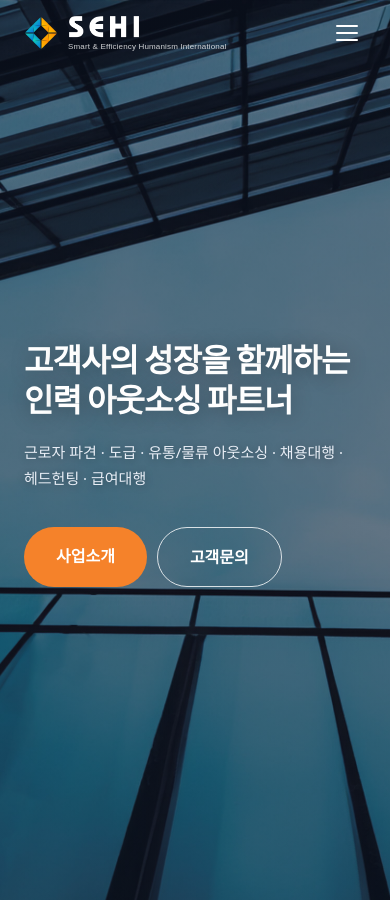
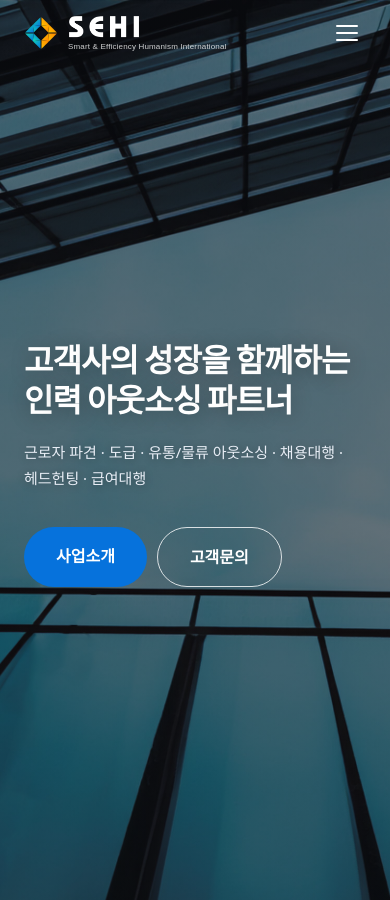
Before and after one commit to ivovilove2-maker/github.io, a Jekyll site: the page built from index.html, in a window 390 px wide and 900 px high. Built offline with Jekyll 4.4.1, drawn with Linux system fonts in a browser that asks for light colours; some web fonts are replaced.

Commit message:
사이트 색감 변경: 주황·살구 → 무채색 + 로고 블루, 주황은 포인트만
- 주색 #0672DC (로고 파랑), 글자 차콜 #1B1F27, 배경 흰색
- 파트너존·하단을 차콜로, 인사말 타이틀 띠는 연회색
- 작은 영문 라벨·진행 표시에만 주황 #F28C28

Co-Authored-By: Claude Opus 5.5 <noreply@anthropic.com>

```diff
--- a/assets/css/style.css
+++ b/assets/css/style.css
@@ -5,19 +5,20 @@
    색을 바꾸고 싶으면 아래 :root 값만 수정하세요.
    ========================================================= */
 :root{
-  --brand:#FF8A3D;        /* 메인 주황 */
-  --brand-dark:#E86F1F;   /* 버튼 hover */
-  --brand-soft:#FFF1E6;   /* 연한 주황 배경 */
-  --brand-softer:#FFF8F2; /* 더 연한 배경 */
-  --ink:#2D2A26;          /* 본문 글자 (따뜻한 검정) */
-  --sub:#6F6A63;          /* 보조 글자 */
-  --line:#EFE8E1;         /* 선 */
-  --bg:#FFFCF9;           /* 페이지 배경 (아이보리) */
+  --brand:#0672DC;        /* 메인 블루 (로고) */
+  --brand-dark:#0558B4;   /* 버튼 hover */
+  --brand-soft:#EDF3FB;   /* 연한 블루 배경 */
+  --brand-softer:#F5F7FA; /* 더 연한 배경 */
+  --ink:#1B1F27;          /* 본문 글자 (차콜) */
+  --sub:#646A75;          /* 보조 글자 */
+  --line:#E6E8EB;         /* 선 */
+  --bg:#FFFFFF;           /* 페이지 배경 */
+  --point:#F28C28;        /* 포인트 주황 (작은 표시에만) */
   --card:#FFFFFF;
   --radius:20px;
   --radius-sm:12px;
-  --shadow:0 6px 24px rgba(120,80,40,.08);
-  --shadow-hover:0 12px 32px rgba(120,80,40,.14);
+  --shadow:0 6px 24px rgba(20,28,40,.08);
+  --shadow-hover:0 12px 32px rgba(20,28,40,.14);
   --max:1120px;
 }
 *{box-sizing:border-box}
@@ -28,7 +29,7 @@ img{max-width:100%;display:block}
 .wrap{max-width:var(--max);margin:0 auto;padding:0 24px}
 
 /* ===== 헤더 ===== */
-.hd{position:sticky;top:0;z-index:50;background:rgba(255,252,249,.92);backdrop-filter:blur(8px);border-bottom:1px solid var(--line)}
+.hd{position:sticky;top:0;z-index:50;background:rgba(255,255,255,.92);backdrop-filter:blur(8px);border-bottom:1px solid var(--line)}
 .util{display:flex;justify-content:flex-end;gap:16px;font-size:12px;color:var(--sub);padding-top:8px}
 .util a:hover{color:var(--brand)}
 .nav{display:flex;align-items:center;justify-content:space-between;height:66px}
@@ -47,7 +48,7 @@ img{max-width:100%;display:block}
 .btns{display:flex;gap:10px;flex-wrap:wrap}
 .btn{display:inline-block;padding:13px 26px;border-radius:999px;font-weight:700;font-size:15px;border:0;cursor:pointer;font-family:inherit;transition:background .2s,transform .2s,box-shadow .2s}
 .btn:hover{transform:translateY(-2px)}
-.btn-primary{background:var(--brand);color:#fff;box-shadow:0 6px 16px rgba(255,138,61,.3)}
+.btn-primary{background:var(--brand);color:#fff;box-shadow:0 6px 16px rgba(6,114,220,.22)}
 .btn-primary:hover{background:var(--brand-dark)}
 .btn-ghost{background:#fff;color:var(--brand);border:1.5px solid var(--brand)}
 .btn-ghost:hover{background:var(--brand-soft)}
@@ -61,8 +62,8 @@ img{max-width:100%;display:block}
   min-height:100vh;min-height:100svh;
   display:flex;align-items:center;padding:120px 0 80px;
   background:
-    linear-gradient(90deg,rgba(15,25,45,.70) 0%,rgba(15,25,45,.35) 50%,rgba(15,25,45,0) 100%),
-    linear-gradient(180deg,rgba(15,25,45,.45) 0%,rgba(15,25,45,0) 22%),
+    linear-gradient(90deg,rgba(14,17,23,.70) 0%,rgba(14,17,23,.35) 50%,rgba(14,17,23,0) 100%),
+    linear-gradient(180deg,rgba(14,17,23,.45) 0%,rgba(14,17,23,0) 22%),
     url('../../images/hero.jpg') center/cover no-repeat,
     #8FB4D9;
 }
@@ -70,8 +71,8 @@ img{max-width:100%;display:block}
 .hero h1{margin:0 0 18px;font-size:56px;line-height:1.25;font-weight:800;color:#fff;text-shadow:0 2px 20px rgba(0,0,0,.3)}
 .hero .lead{margin:0 0 36px;font-size:18px;color:#E9EEF6;text-shadow:0 1px 8px rgba(0,0,0,.3)}
 .hero .btn{padding:15px 32px;font-size:16px}
-.hero .btn-primary{background:#F5822A;box-shadow:none}
-.hero .btn-primary:hover{background:#D96A14}
+.hero .btn-primary{background:var(--brand);box-shadow:none}
+.hero .btn-primary:hover{background:var(--brand-dark)}
 .hero .btn-ghost{background:transparent;color:#fff;border:1.5px solid rgba(255,255,255,.8)}
 .hero .btn-ghost:hover{background:rgba(255,255,255,.14)}
 /* 아래로 스크롤 안내 */
@@ -90,7 +91,7 @@ img{max-width:100%;display:block}
 .is-home .hd:not(.scrolled) .gnb>li:hover>a{background:rgba(255,255,255,.15);color:#fff}
 .is-home .hd:not(.scrolled) .menu-btn span{background:#fff}
 .is-home .hd:not(.scrolled) .logo-sym circle{fill:#fff}
-.is-home .hd.scrolled{background:rgba(255,252,249,.95);backdrop-filter:blur(8px);border-bottom-color:var(--line)}
+.is-home .hd.scrolled{background:rgba(255,255,255,.95);backdrop-filter:blur(8px);border-bottom-color:var(--line)}
 
 .main-sec{padding:72px 0}
 .main-sec.alt{background:var(--brand-softer)}
@@ -100,7 +101,7 @@ img{max-width:100%;display:block}
 .main-head a:hover{color:var(--brand);border-color:var(--brand)}
 .main-grid{display:grid;grid-template-columns:1fr 290px;gap:32px;align-items:start}
 .mini{margin:20px 0 10px;font-size:15px;color:var(--brand)}
-.contact-card{background:var(--brand);color:#fff;border-radius:var(--radius);padding:28px;text-align:center;box-shadow:0 12px 28px rgba(255,138,61,.3)}
+.contact-card{background:var(--brand);color:#fff;border-radius:var(--radius);padding:28px;text-align:center;box-shadow:0 12px 28px rgba(6,114,220,.22)}
 .contact-card h2{margin:0 0 8px;font-size:20px}
 .contact-card dl{margin:0}
 .contact-card dt{margin-top:16px;font-size:13px;opacity:.85}
@@ -127,7 +128,7 @@ img{max-width:100%;display:block}
 
 /* ===== 서브 공통 ===== */
 .sub-visual{position:relative;overflow:hidden;background:var(--brand-soft) url('../../images/sub.jpg') right center/cover no-repeat;padding:60px 0}
-.sub-visual::after{content:"";position:absolute;width:260px;height:260px;border-radius:50%;background:#FFE0C7;right:-60px;top:-90px;opacity:.8}
+.sub-visual::after{content:"";position:absolute;width:260px;height:260px;border-radius:50%;background:#DCE8F7;right:-60px;top:-90px;opacity:.8}
 .sub-visual .wrap{position:relative;z-index:1}
 .sub-visual .en{margin:0;color:var(--brand);font-weight:700;font-size:13px;letter-spacing:.06em}
 .sub-visual h1{margin:4px 0;font-size:36px;font-weight:800}
@@ -171,11 +172,11 @@ img{max-width:100%;display:block}
 .org-top{display:flex;align-items:center;gap:20px;flex-wrap:wrap;justify-content:center}
 .org-box{border-radius:var(--radius-sm);padding:14px 18px;text-align:center;font-weight:700;font-size:15px}
 .org-box small{display:block;font-size:13px;font-weight:400}
-.org-ceo{background:var(--brand);color:#fff;padding:20px 44px;font-size:17px;border-radius:999px;box-shadow:0 10px 24px rgba(255,138,61,.3)}
+.org-ceo{background:var(--brand);color:#fff;padding:20px 44px;font-size:17px;border-radius:999px;box-shadow:0 10px 24px rgba(6,114,220,.22)}
 .org-ceo small{opacity:.9}
-.org-side{background:#fff;color:var(--sub);border:1.5px dashed #E6D6C6;border-radius:999px}
-.org-vline{width:2px;height:36px;background:#F0D9C5}
-.org-cols{display:grid;grid-template-columns:repeat(3,minmax(0,1fr));gap:20px;width:100%;border-top:2px solid #F0D9C5;padding-top:28px}
+.org-side{background:#fff;color:var(--sub);border:1.5px dashed #D5D9E0;border-radius:999px}
+.org-vline{width:2px;height:36px;background:#D5D9E0}
+.org-cols{display:grid;grid-template-columns:repeat(3,minmax(0,1fr));gap:20px;width:100%;border-top:2px solid #D5D9E0;padding-top:28px}
 .org-col{display:flex;flex-direction:column;gap:10px}
 .org-head{background:var(--brand-soft);color:var(--brand-dark)}
 .org-head small{color:var(--sub)}
@@ -183,7 +184,7 @@ img{max-width:100%;display:block}
 .org-team small{color:var(--sub)}
 
 /* 연혁 */
-.timeline{border-left:3px solid #F6DCC6;margin-left:10px}
+.timeline{border-left:3px solid #D5D9E0;margin-left:10px}
 .tl-year{position:relative;padding:0 0 36px 40px}
 .tl-year::before{content:"";position:absolute;left:-12px;top:8px;width:21px;height:21px;border-radius:50%;background:var(--brand);box-shadow:0 0 0 6px var(--brand-soft)}
 .tl-year h2{margin:0 0 12px;font-size:30px;color:var(--brand);line-height:1.2;font-weight:800}
@@ -213,7 +214,7 @@ img{max-width:100%;display:block}
 .partners article{background:var(--card);border-radius:var(--radius);padding:30px;box-shadow:var(--shadow)}
 .partners h2{margin:0 0 16px;font-size:18px}
 .chips{display:flex;flex-wrap:wrap;gap:8px;margin:0;padding:0;list-style:none}
-.chips li{background:var(--brand-soft);color:#8A4A1C;border-radius:999px;padding:7px 15px;font-size:14px;font-weight:500}
+.chips li{background:var(--brand-soft);color:#0558B4;border-radius:999px;padding:7px 15px;font-size:14px;font-weight:500}
 .job-list{margin:0;padding:8px 24px;list-style:none;background:var(--card);border-radius:var(--radius);box-shadow:var(--shadow)}
 .job-list li{position:relative;padding:14px 0 14px 18px;border-bottom:1px solid var(--line);font-size:15px}
 .job-list li:last-child{border-bottom:0}
@@ -226,7 +227,7 @@ img{max-width:100%;display:block}
 .board td{padding:16px 8px;border-top:1px solid var(--line);text-align:center}
 .board td.c-tt{text-align:left}
 .board .c-no{width:80px}.board .c-wr{width:100px}.board .c-dt{width:120px;color:var(--sub)}
-.board .is-notice td{background:#FFFAF5}
+.board .is-notice td{background:#F5F7FA}
 .board a:hover{color:var(--brand)}
 .badge{display:inline-block;background:var(--brand);color:#fff;font-size:12px;font-weight:700;border-radius:999px;padding:2px 10px}
 .post{margin-top:40px;background:var(--card);border-radius:var(--radius);padding:34px;box-shadow:var(--shadow)}
@@ -242,7 +243,7 @@ img{max-width:100%;display:block}
 .inq-form .btn{align-self:flex-start}
 
 /* ===== 푸터 ===== */
-.ft{background:#3A3530;color:#BDB5AC;font-size:13px;padding:40px 0;border-radius:32px 32px 0 0}
+.ft{background:#1B1F27;color:#9AA0AA;font-size:13px;padding:40px 0;border-radius:32px 32px 0 0}
 .ft p{margin:2px 0}
 .ft i{font-style:normal;margin:0 6px;opacity:.5}
 .ft-name{color:#fff;font-weight:700;font-size:15px;margin-bottom:8px !important}
@@ -274,7 +275,7 @@ img{max-width:100%;display:block}
   .greet-lead .big{font-size:21px}
   .inq-form,.post,.biz article{padding:24px}
   .hero{padding:100px 0 72px;background:
-    linear-gradient(rgba(15,25,45,.55),rgba(15,25,45,.55)),
+    linear-gradient(rgba(14,17,23,.55),rgba(14,17,23,.55)),
     url('../../images/hero.jpg') center/cover no-repeat,#8FB4D9}
   .hero h1{font-size:32px}
   .hero .lead{font-size:15px}
@@ -352,14 +353,14 @@ img{max-width:100%;display:block}
    색을 바꾸려면 .pz 안의 --pz-* 값만 수정하세요.
    ========================================================= */
 .pz{
-  --pz-bg:#0F1C36;            /* 남색 배경 */
-  --pz-bg-2:#16264A;          /* 조금 밝은 남색 */
+  --pz-bg:#16191F;            /* 차콜 배경 */
+  --pz-bg-2:#23272F;          /* 조금 밝은 차콜 */
   --pz-line:rgba(255,255,255,.12);
   --pz-text:#FFFFFF;
-  --pz-sub:#A8B3C9;
-  --pz-accent:#FF9A52;        /* 포인트 주황 */
+  --pz-sub:#A3A9B3;
+  --pz-accent:#F28C28;        /* 포인트 주황 */
   --pz-card:#FFFFFF;
-  --pz-card-text:#1B2A4A;
+  --pz-card-text:#1B1F27;
   --pz-delay:4s;              /* 자동 넘김 간격 */
 
   position:relative; overflow:hidden;
@@ -481,8 +482,8 @@ img{max-width:100%;display:block}
   flex:0 0 auto; display:inline-flex; align-items:center; gap:8px;
   font-size:13px; font-weight:700; color:var(--pz-accent); white-space:nowrap;
 }
-.pz-cases-label::before{ content:""; width:7px; height:7px; border-radius:50%; background:var(--pz-accent); box-shadow:0 0 0 4px rgba(255,154,82,.2); animation:pzPulse 1.8s ease-in-out infinite; }
-@keyframes pzPulse{ 50%{ box-shadow:0 0 0 7px rgba(255,154,82,0); } }
+.pz-cases-label::before{ content:""; width:7px; height:7px; border-radius:50%; background:var(--pz-accent); box-shadow:0 0 0 4px rgba(242,140,40,.2); animation:pzPulse 1.8s ease-in-out infinite; }
+@keyframes pzPulse{ 50%{ box-shadow:0 0 0 7px rgba(242,140,40,0); } }
 .pz-cases-view{
   flex:1; min-width:0; overflow:hidden;
   -webkit-mask-image:linear-gradient(90deg, transparent, #000 4%, #000 96%, transparent);
@@ -537,12 +538,12 @@ img{max-width:100%;display:block}
    메인 Business (연회색 · 편집형 목록)
    ========================================================= */
 .main-sec.bz{
-  --bz-bg:#F2F3F5;
-  --bz-ink:#14213D;           /* 남색 계열 글자 */
-  --bz-sub:#5B6478;
-  --bz-mute:#9AA2B1;
+  --bz-bg:#F2F4F7;
+  --bz-ink:#1B1F27;           /* 차콜 글자 */
+  --bz-sub:#646A75;
+  --bz-mute:#9AA0AA;
   --bz-line:#D5D9E0;
-  --bz-accent:#E8732A;
+  --bz-accent:#0672DC;
   background:var(--bz-bg); color:var(--bz-ink);
 }
 .bz-grid{ display:grid; grid-template-columns:minmax(0, 4fr) minmax(0, 7fr); gap:clamp(32px, 6vw, 96px); align-items:start; }
@@ -610,14 +611,14 @@ img{max-width:100%;display:block}
 /* =========================================================
    회사소개 (인사말 · 조직도 · 연혁) — 상자 없이 선과 여백으로
    ========================================================= */
-.sub-body{--ab-ink:#14213D;--ab-accent:#E8732A;--ab-mute:#5B6475;--ab-line:#DDE1E8}
-.ab-ey{margin:0 0 12px;font-size:12px;letter-spacing:.16em;color:var(--ab-accent);font-weight:600}
+.sub-body{--ab-ink:#1B1F27;--ab-accent:#0672DC;--ab-point:#F28C28;--ab-mute:#646A75;--ab-line:#E6E8EB}
+.ab-ey{margin:0 0 12px;font-size:12px;letter-spacing:.16em;color:var(--ab-point);font-weight:600}
 
 /* 인사말: 네이비 타이틀 띠 */
-.gr-hero{display:flex;align-items:flex-end;justify-content:space-between;gap:24px 40px;flex-wrap:wrap;margin:80px 0 0;padding:48px 44px;background:var(--ab-ink);color:#fff}
-.gr-hero .ab-ey{color:#FF9A52}
+.gr-hero{display:flex;align-items:flex-end;justify-content:space-between;gap:24px 40px;flex-wrap:wrap;margin:80px 0 0;padding:48px 44px;background:#F2F4F7;color:var(--ab-ink)}
+.gr-hero .ab-ey{color:var(--ab-point)}
 .gr-hero h2{margin:0;font-size:34px;line-height:1.4;font-weight:700;letter-spacing:-.02em}
-.gr-hero-en{margin:0;font-size:14px;color:#AAB3C5;line-height:1.6;text-align:right}
+.gr-hero-en{margin:0;font-size:14px;color:#8A909B;line-height:1.6;text-align:right}
 
 /* 인사말: 대표 서명 */
 .gr-sign{margin:48px 0 0;padding-top:24px;border-top:1px solid var(--ab-line);text-align:right;font-size:15px;color:var(--ab-mute)}
```
